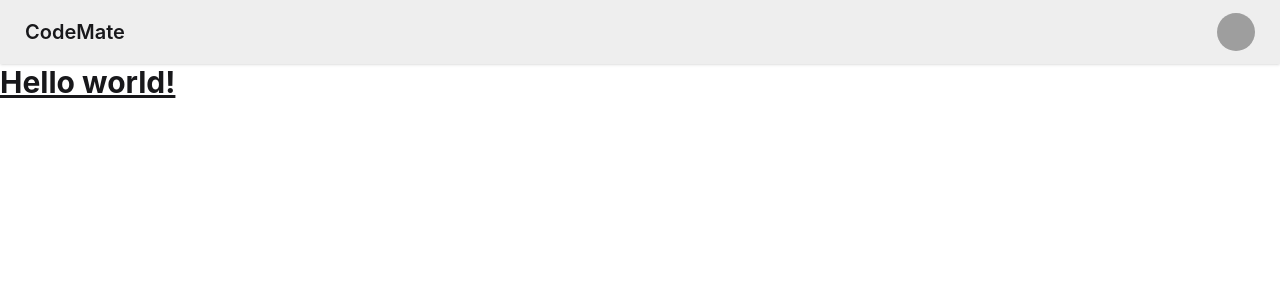
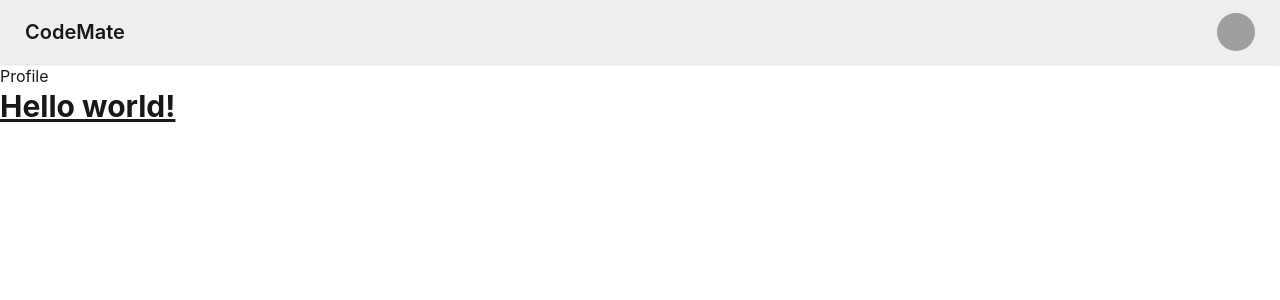
Before and after one commit to srivastavarahul442/codemate-web, a React (Vite) app: page /profile in a window 1280 px wide. Shown: the top 300 px of the page. Built offline with nearby package versions, Linux system fonts and the light colour scheme; grey boxes are pictures that could not be loaded.

Commit message:
setup react router

```diff
--- a/package.json
+++ b/package.json
@@ -13,6 +13,7 @@
     "@tailwindcss/vite": "^4.3.0",
     "react": "^19.2.6",
     "react-dom": "^19.2.6",
+    "react-router-dom": "^7.16.0",
     "tailwindcss": "^4.3.0"
   },
   "devDependencies": {
--- a/src/App.jsx
+++ b/src/App.jsx
@@ -1,44 +1,18 @@
+import { BrowserRouter, Routes, Route } from "react-router-dom";
+import Body from "./Body";
+import Login from "./Login";
+import Profile from "./Profile";
 function App() {
   return (
     <>
-      <div className="navbar bg-base-300 shadow-sm">
-        <div className="flex-1">
-          <a className="btn btn-ghost text-xl">CodeMate</a>
-        </div>
-        <div className="flex gap-2">
-          <div className="dropdown dropdown-end mx-4">
-            <div
-              tabIndex={0}
-              role="button"
-              className="btn btn-ghost btn-circle avatar"
-            >
-              <div className="w-10 rounded-full">
-                <img
-                  alt="Tailwind CSS Navbar component"
-                  src="https://img.daisyui.com/images/stock/photo-1534528741775-53994a69daeb.webp"
-                />
-              </div>
-            </div>
-            <ul
-              tabIndex="-1"
-              className="menu menu-sm dropdown-content bg-base-100 rounded-box z-1 mt-3 w-52 p-2 shadow"
-            >
-              <li>
-                <a className="justify-between">
-                  Profile
-                  <span className="badge">New</span>
-                </a>
-              </li>
-              <li>
-                <a>Settings</a>
-              </li>
-              <li>
-                <a>Logout</a>
-              </li>
-            </ul>
-          </div>
-        </div>
-      </div>
+      <BrowserRouter basename="/">
+        <Routes>
+          <Route path="/" element={<Body />}>
+            <Route path="/login" element={<Login />}></Route>
+            <Route path="/profile" element={<Profile />}></Route>
+          </Route>
+        </Routes>
+      </BrowserRouter>
       <h1 class="text-3xl font-bold underline">Hello world!</h1>
     </>
   );
--- /dev/null
+++ b/src/Body.jsx
@@ -0,0 +1,13 @@
+import { Outlet } from 'react-router-dom'
+import NavBar from './NavBar'
+
+const Body = () => {
+  return (
+    <>
+       <NavBar />
+       <Outlet />
+    </>
+  )
+}
+
+export default Body
--- /dev/null
+++ b/src/Login.jsx
@@ -0,0 +1,9 @@
+
+
+const Login = () => {
+  return (
+    <div>Login</div>
+  )
+}
+
+export default Login
--- /dev/null
+++ b/src/NavBar.jsx
@@ -0,0 +1,44 @@
+const NavBar = () => {
+  return (
+    <div className="navbar bg-base-300 shadow-sm">
+      <div className="flex-1">
+        <a className="btn btn-ghost text-xl">CodeMate</a>
+      </div>
+      <div className="flex gap-2">
+        <div className="dropdown dropdown-end mx-4">
+          <div
+            tabIndex={0}
+            role="button"
+            className="btn btn-ghost btn-circle avatar"
+          >
+            <div className="w-10 rounded-full">
+              <img
+                alt="Tailwind CSS Navbar component"
+                src="https://img.daisyui.com/images/stock/photo-1534528741775-53994a69daeb.webp"
+              />
+            </div>
+          </div>
+          <ul
+            tabIndex="-1"
+            className="menu menu-sm dropdown-content bg-base-100 rounded-box z-1 mt-3 w-52 p-2 shadow"
+          >
+            <li>
+              <a className="justify-between">
+                Profile
+                <span className="badge">New</span>
+              </a>
+            </li>
+            <li>
+              <a>Settings</a>
+            </li>
+            <li>
+              <a>Logout</a>
+            </li>
+          </ul>
+        </div>
+      </div>
+    </div>
+  );
+};
+
+export default NavBar;
--- /dev/null
+++ b/src/Profile.jsx
@@ -0,0 +1,9 @@
+
+
+const Profile = () => {
+  return (
+    <div>Profile</div>
+  )
+}
+
+export default Profile
```
Also changed, not shown: 1 other file (tests, documents, lock files or other folders).
